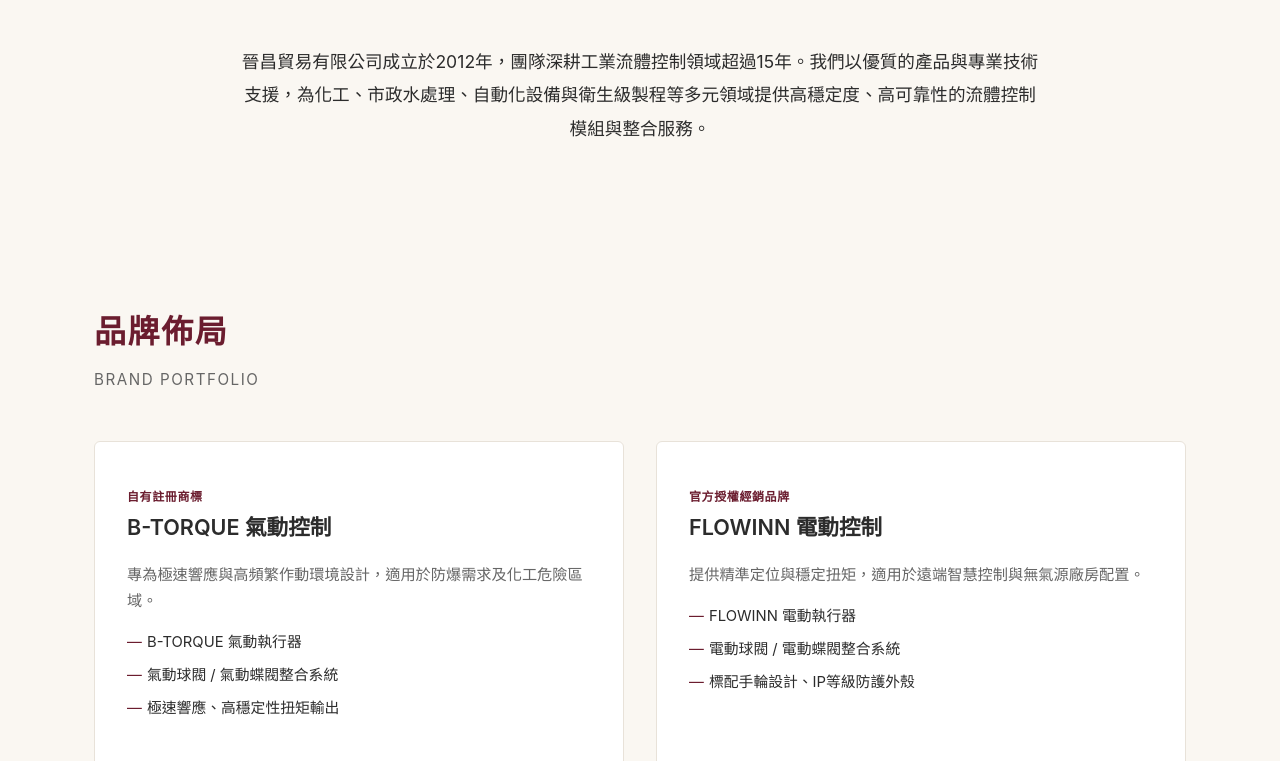
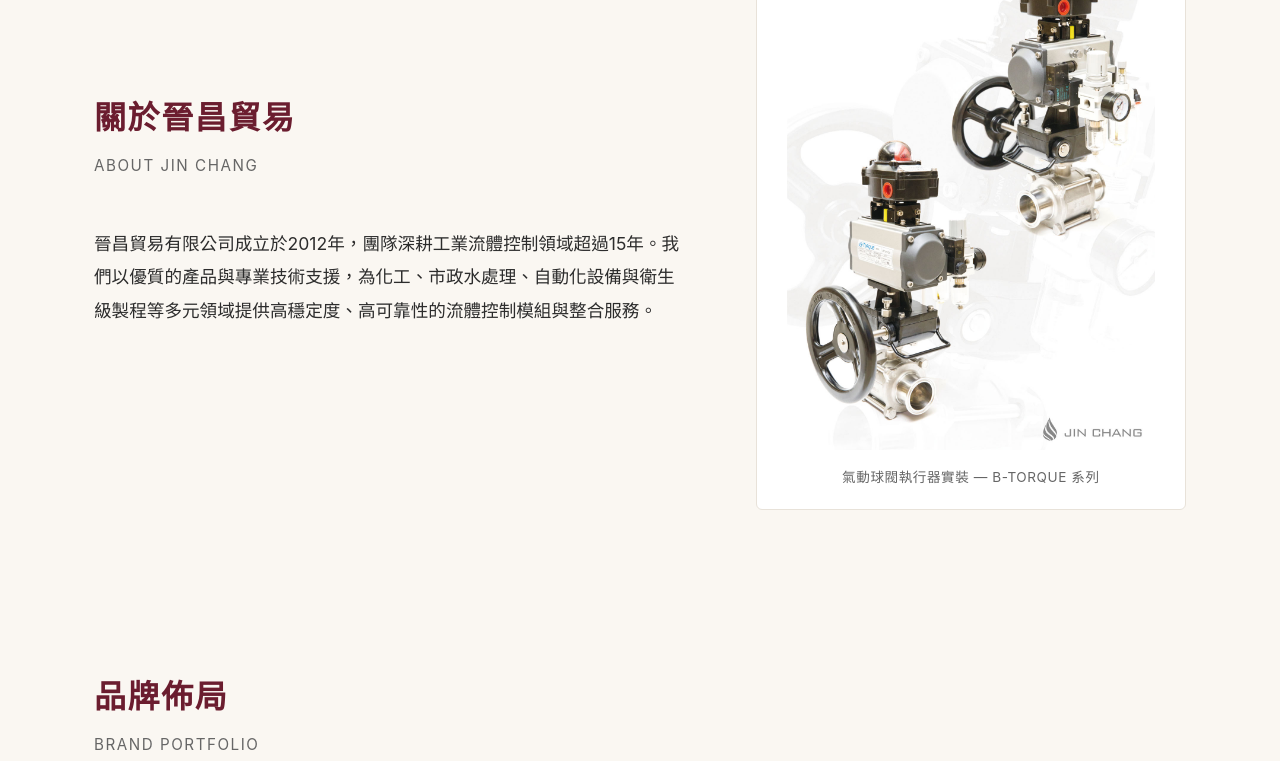
Before and after one commit to c-ken-c/jinchang, a plain HTML site: page index.html in a window 1280 px wide. Shown: the part 711-1472 px from the top of the page. Drawn offline with Linux system fonts and the light colour scheme.

Commit message:
Add water project references and B-TORQUE photo

```diff
--- a/index.html
+++ b/index.html
@@ -66,6 +66,46 @@
       text-transform: uppercase;
       letter-spacing: 0.1em;
       margin-bottom: 3rem;
+    }
+
+    .about-layout {
+      display: grid;
+      grid-template-columns: minmax(0, 1fr) minmax(300px, 0.72fr);
+      align-items: center;
+      gap: 4rem;
+    }
+
+    .about-copy {
+      text-align: left;
+    }
+
+    .about-copy p:last-child {
+      font-size: 1.1rem;
+      color: var(--text-main);
+      line-height: 1.9;
+    }
+
+    .about-product {
+      margin: 0;
+      padding: 1.25rem;
+      background: var(--bg-card);
+      border: 1px solid var(--border-color);
+      border-radius: 6px;
+    }
+
+    .about-product img {
+      display: block;
+      width: 100%;
+      max-height: 520px;
+      object-fit: contain;
+    }
+
+    .about-product figcaption {
+      margin-top: 1rem;
+      color: var(--text-muted);
+      font-size: 0.85rem;
+      letter-spacing: 0.04em;
+      text-align: center;
     }
 
     /* Header & Navigation */
@@ -375,6 +415,17 @@
 
     /* Mobile Responsive */
     @media (max-width: 768px) {
+      .about-layout {
+        grid-template-columns: 1fr;
+        gap: 2.5rem;
+      }
+      .about-copy {
+        text-align: center;
+      }
+      .about-product {
+        max-width: 420px;
+        margin: 0 auto;
+      }
       .brand-logo img {
         width: 46px;
         height: 46px;
@@ -439,12 +490,18 @@
   <!-- About Section -->
   <section id="about">
     <div class="container">
-      <div style="max-width: 800px; margin: 0 auto; text-align: center;">
-        <h2 class="section-title">關於晉昌貿易</h2>
-        <p class="section-subtitle">ABOUT JIN CHANG</p>
-        <p style="font-size: 1.1rem; color: var(--text-main); line-height: 1.9;">
-          晉昌貿易有限公司成立於2012年，團隊深耕工業流體控制領域超過15年。我們以優質的產品與專業技術支援，為化工、市政水處理、自動化設備與衛生級製程等多元領域提供高穩定度、高可靠性的流體控制模組與整合服務。
-        </p>
+      <div class="about-layout">
+        <div class="about-copy">
+          <h2 class="section-title">關於晉昌貿易</h2>
+          <p class="section-subtitle">ABOUT JIN CHANG</p>
+          <p>
+            晉昌貿易有限公司成立於2012年，團隊深耕工業流體控制領域超過15年。我們以優質的產品與專業技術支援，為化工、市政水處理、自動化設備與衛生級製程等多元領域提供高穩定度、高可靠性的流體控制模組與整合服務。
+          </p>
+        </div>
+        <figure class="about-product">
+          <img src="assets/images/b-torque-pneumatic-ball-valve.jpg" alt="晉昌 B-TORQUE 氣動球閥執行器實裝" width="1240" height="1754" decoding="async">
+          <figcaption>氣動球閥執行器實裝 — B-TORQUE 系列</figcaption>
+        </figure>
       </div>
     </div>
   </section>
@@ -560,6 +617,24 @@
           <div class="record-category">衛生製程</div>
           <p class="card-text">食品與生技產業<br>電動衛生級蝶閥精準配置</p>
         </div>
+
+        <div class="record-card">
+          <div class="record-date">水處理工程</div>
+          <div class="record-category">淨水處理</div>
+          <p class="card-text">曾文溪淨水廠沉澱池改善工程</p>
+        </div>
+
+        <div class="record-card">
+          <div class="record-date">水資源循環</div>
+          <div class="record-category">中水回收</div>
+          <p class="card-text">西湖服務區污水場中水回收系統</p>
+        </div>
+
+        <div class="record-card">
+          <div class="record-date">智慧水務</div>
+          <div class="record-category">中水道應用與維運</div>
+          <p class="card-text">水湳經貿園區中水道應用系統及智慧管理操作維護工程</p>
+        </div>
       </div>
     </div>
   </section>
```
Also changed, not shown: assets/images/b-torque-pneumatic-ball-valve.jpg (added).
